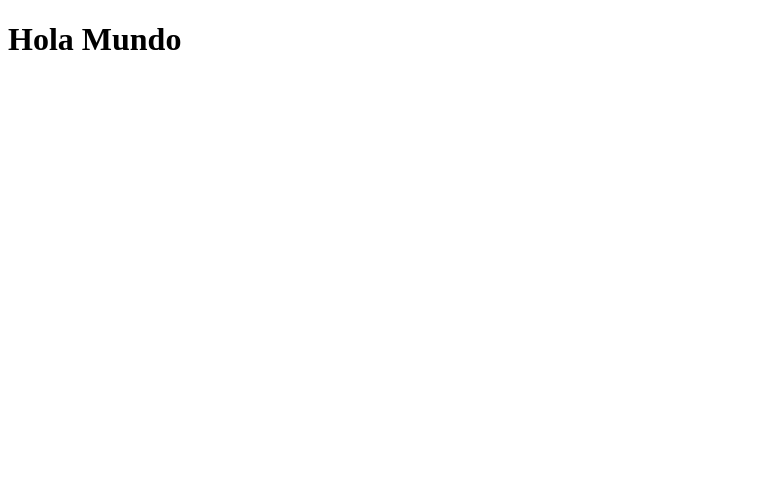
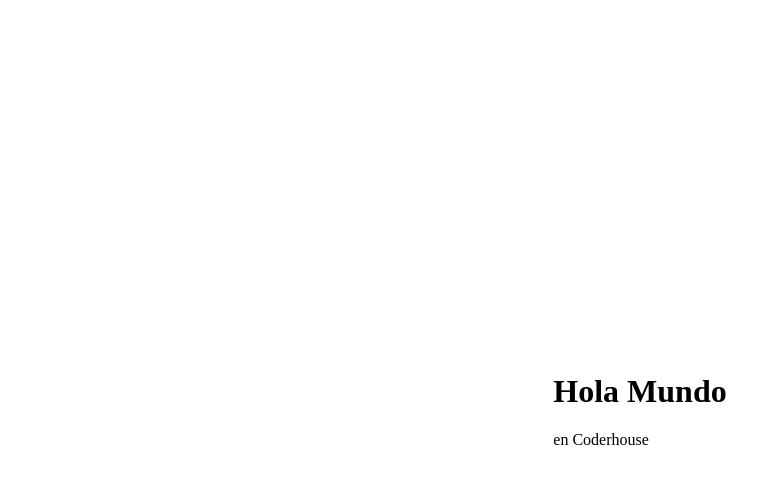
Before and after one commit to conradocanas/probando-git, a plain HTML site: page index.html in a window 1280 px wide. Shown: the whole page, without its empty margins (0-781 px from the left). Drawn offline with Linux system fonts and the light colour scheme.

Commit message:
Segundo commit con style

```diff
--- a/index.html
+++ b/index.html
@@ -5,8 +5,12 @@
     <meta http-equiv="X-UA-Compatible" content="IE=edge">
     <meta name="viewport" content="width=device-width, initial-scale=1.0">
     <title>Probando Git</title>
+    <link rel="stylesheet" href="style.css">
 </head>
 <body>
+<div>
     <h1>Hola Mundo</h1>
+    <p>en Coderhouse</p>
+</div>
 </body>
 </html>
--- /dev/null
+++ b/style.css
@@ -0,0 +1,5 @@
+body {
+    display: grid;
+    place-items: center;
+    height: 100vh;
+}
```
